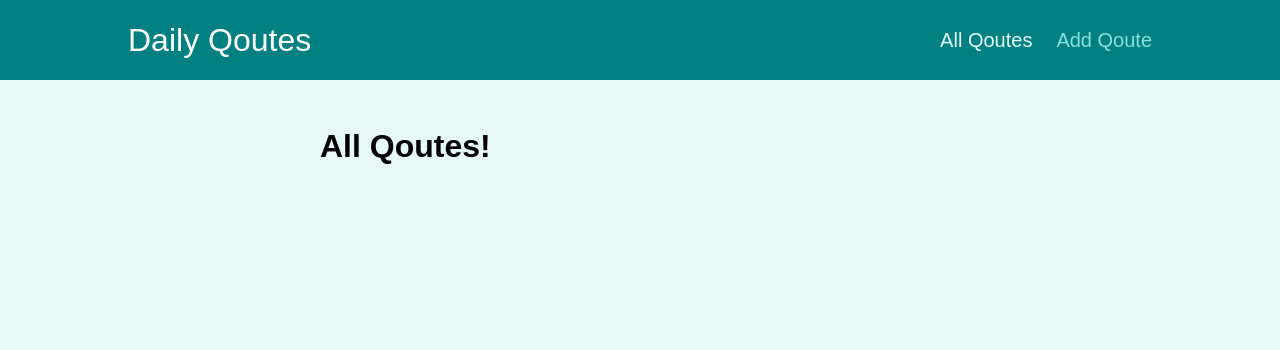
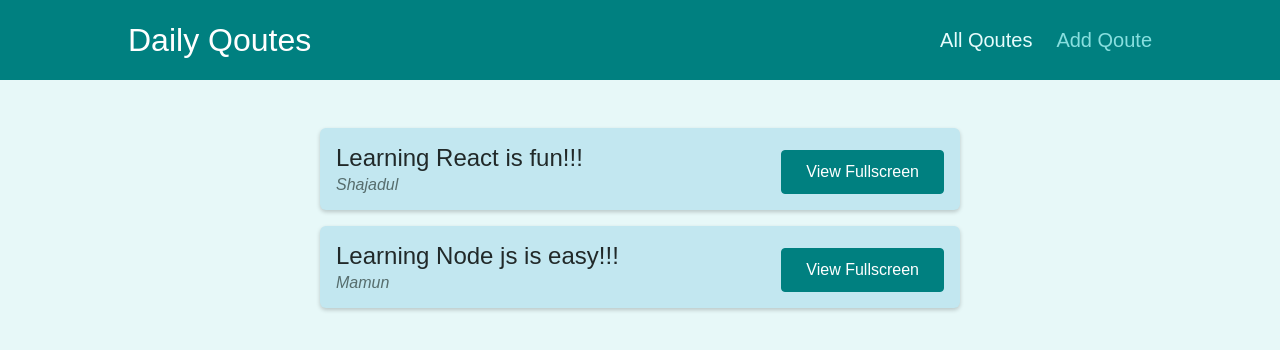
Before and after one commit to ShajadulGH/quotes-app, a React (Create React App) app: page /qoutes in a window 1280 px wide. Shown: the top 350 px of the page. Built offline with nearby package versions, Linux system fonts and the light colour scheme.

Commit message:
Feat: Show qoute list and add new qoute form

```diff
--- a/src/pages/AllQoutes.js
+++ b/src/pages/AllQoutes.js
@@ -1,4 +1,17 @@
+import QuoteList from "../components/quotes/QuoteList";
+const DUMMY = [
+  {
+    id: "q1",
+    author: "Shajadul",
+    text: "Learning React is fun!!!",
+  },
+  {
+    id: "q2",
+    author: "Mamun",
+    text: "Learning Node js is easy!!!",
+  },
+];
 const AllQoutes = () => {
-  return <h1>All Qoutes!</h1>;
+  return <QuoteList quotes={DUMMY} />;
 };
 export default AllQoutes;
--- a/src/pages/NewQoutes.js
+++ b/src/pages/NewQoutes.js
@@ -1,4 +1,8 @@
+import QuoteForm from "../components/quotes/QuoteForm";
 const NewQoutes = () => {
-  return <p>New Qoutes!</p>;
+  const newQouteHandler = (qoute) => {
+    console.log(qoute);
+  };
+  return <QuoteForm onAddQuote={newQouteHandler} />;
 };
 export default NewQoutes;
```
